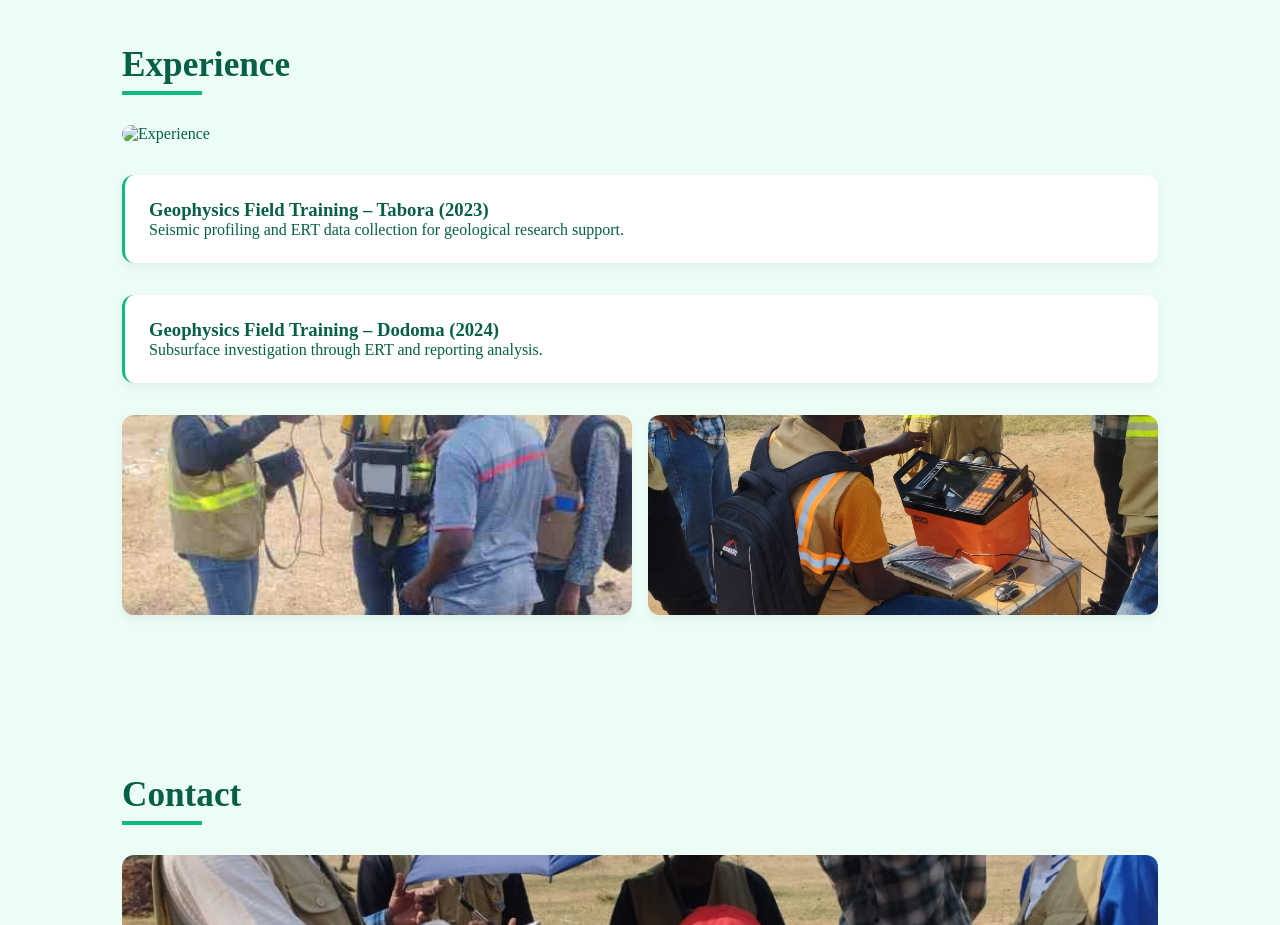
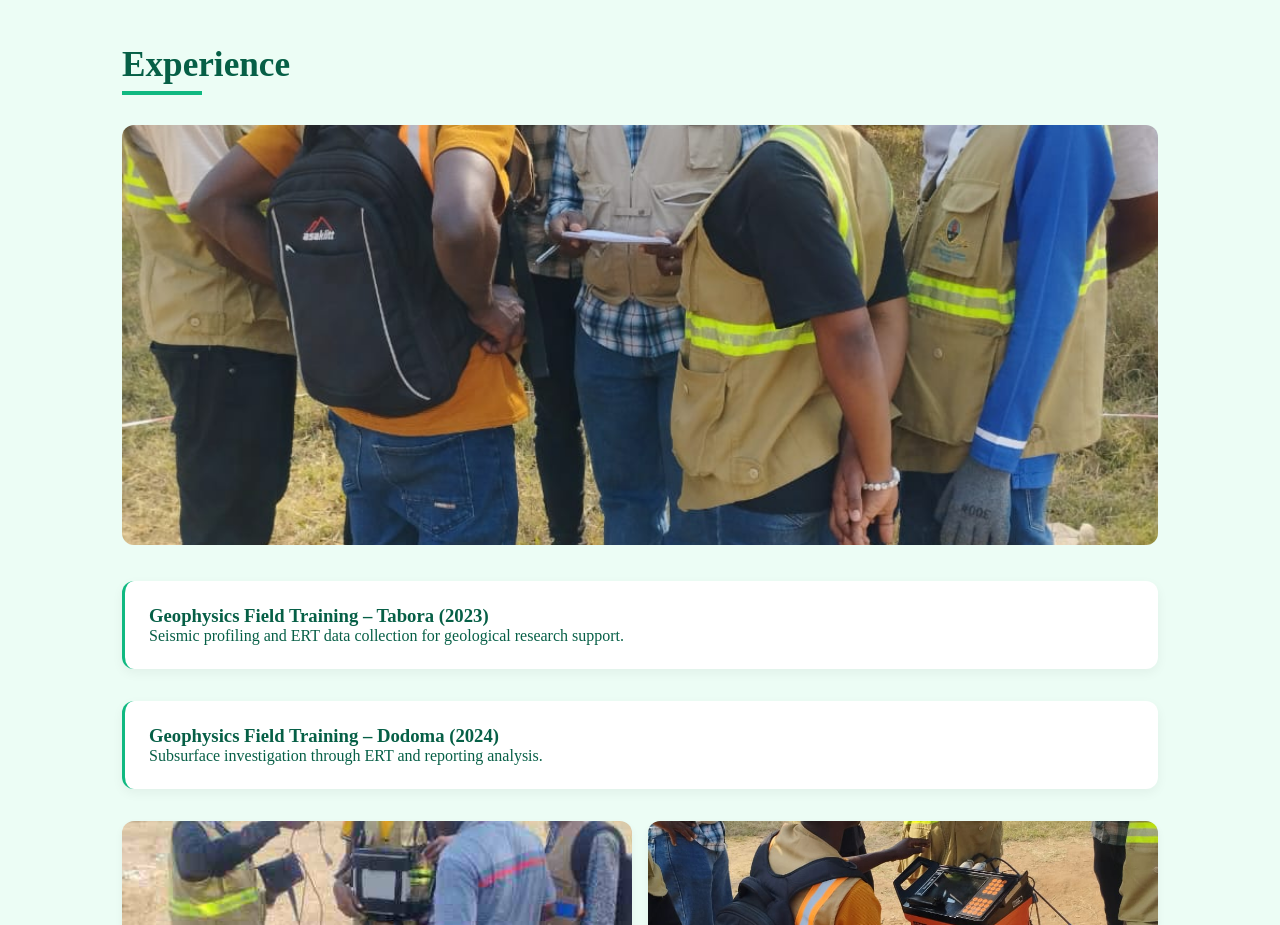
Before and after one commit to Mosasa999/port.my, a plain HTML site: page index.html in a window 1280 px wide. Shown: the part 3140-4065 px from the top of the page. Drawn offline with Linux system fonts and the light colour scheme.

Commit message:
Update index.html

```diff
--- a/index.html
+++ b/index.html
@@ -230,7 +230,7 @@
 
   <section id="experience">
     <h2 class="section-title">Experience</h2>
-    <img src="WhatsApp Image 5.jpg" class="section-img" alt="Experience">
+    <img src="WhatsApp Imag6.jpg" class="section-img" alt="Experience">
     <div class="experience">
       <h3>Geophysics Field Training – Tabora (2023)</h3>
       <p>Seismic profiling and ERT data collection for geological research support.</p>
```
